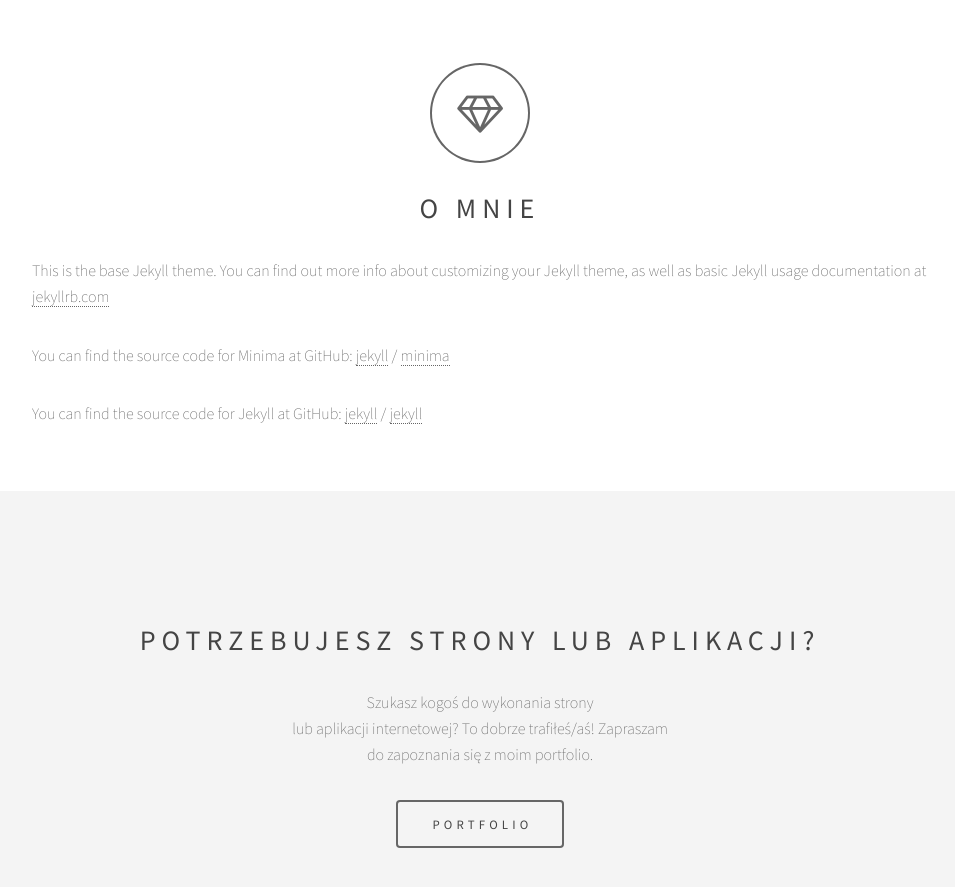
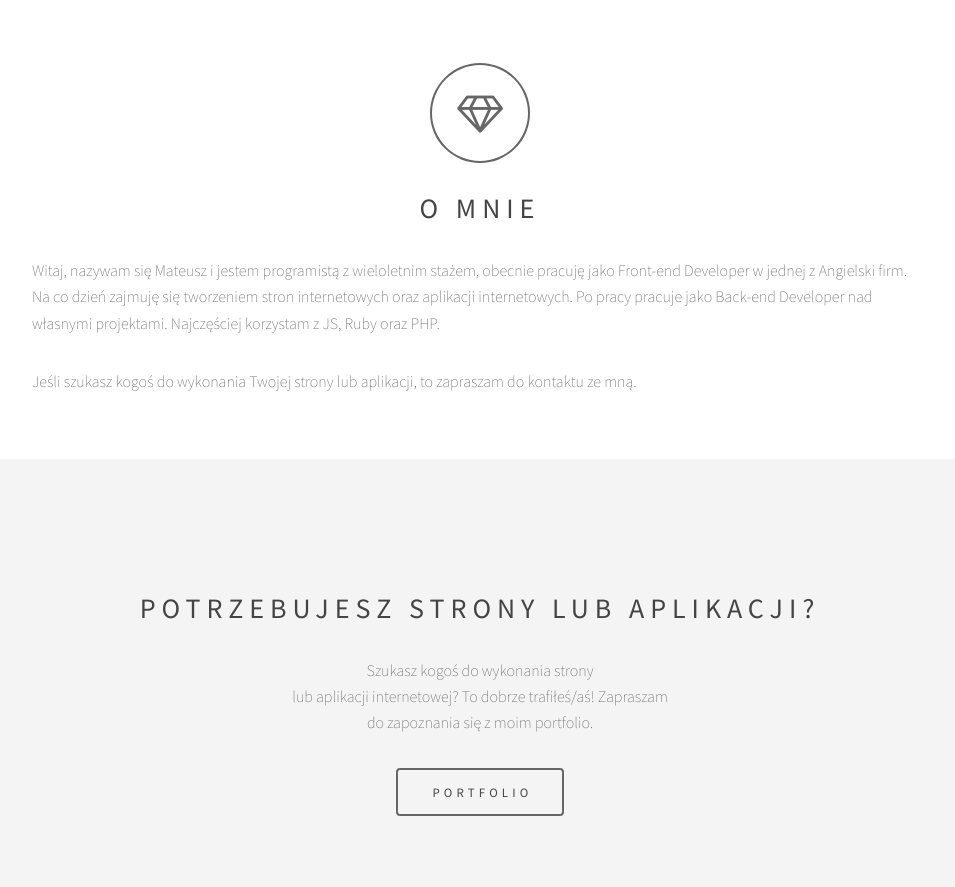
Before and after one commit to IamMattco/tutsmoon, a Jekyll site: the page built from about.md, in a window 1280 px wide and 900 px high, scrolled down 740 px. Shown: the top 887 px of the window, without its empty margins (160-1115 px from the left). Built offline with Jekyll 4.4.1, drawn with Linux system fonts in a browser that asks for light colours.

Commit message:
Update about.md

```diff
--- a/about.md
+++ b/about.md
@@ -4,15 +4,6 @@ title: O mnie
 permalink: /about/
 ---
 
-This is the base Jekyll theme. You can find out more info about customizing your Jekyll theme, as well as basic Jekyll usage documentation at [jekyllrb.com](https://jekyllrb.com/)
+Witaj, nazywam się Mateusz i jestem programistą z wieloletnim stażem, obecnie pracuję jako Front-end Developer w jednej z Angielski firm. Na co dzień zajmuję się tworzeniem stron internetowych oraz aplikacji internetowych. Po pracy pracuje jako Back-end Developer nad własnymi projektami. Najczęściej korzystam z JS, Ruby oraz PHP.
 
-You can find the source code for Minima at GitHub:
-[jekyll][jekyll-organization] /
-[minima](https://github.com/jekyll/minima)
-
-You can find the source code for Jekyll at GitHub:
-[jekyll][jekyll-organization] /
-[jekyll](https://github.com/jekyll/jekyll)
-
-
-[jekyll-organization]: https://github.com/jekyll
+Jeśli szukasz kogoś do wykonania Twojej strony lub aplikacji, to zapraszam do kontaktu ze mną.
```
